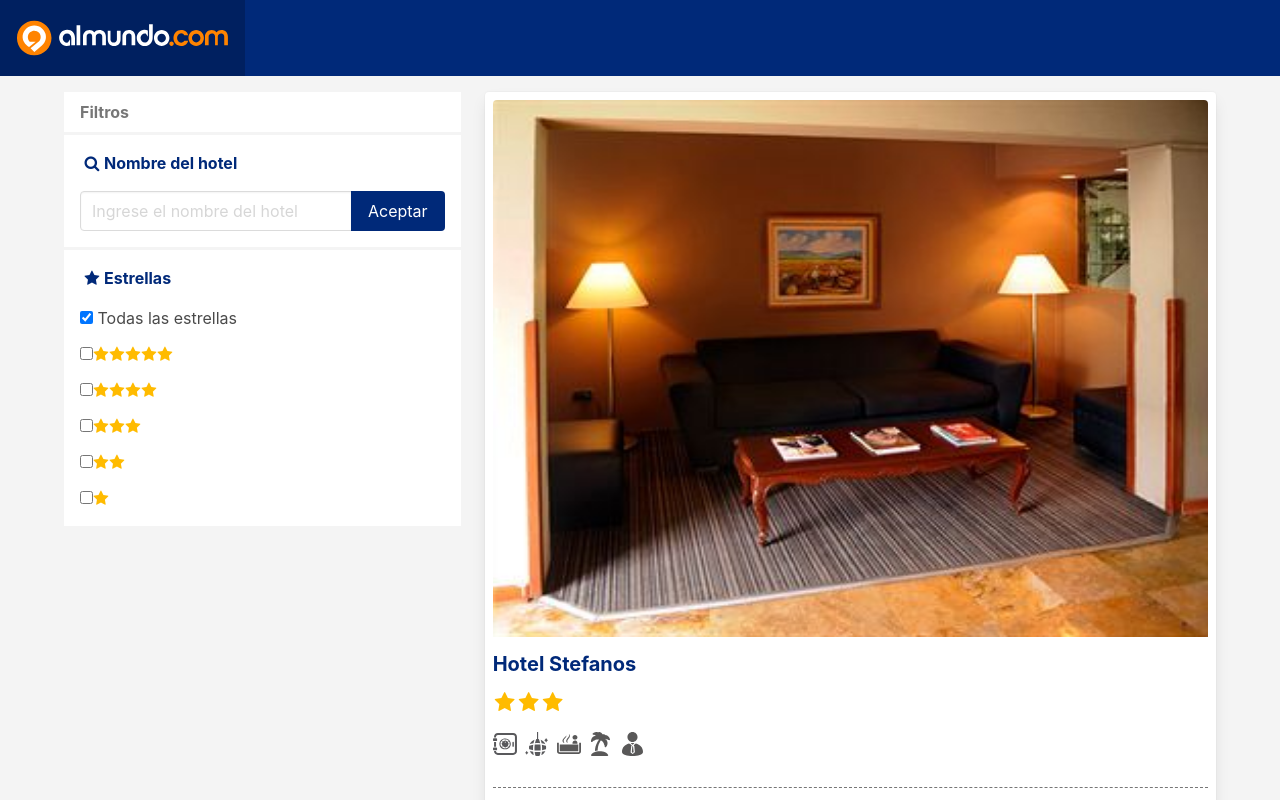
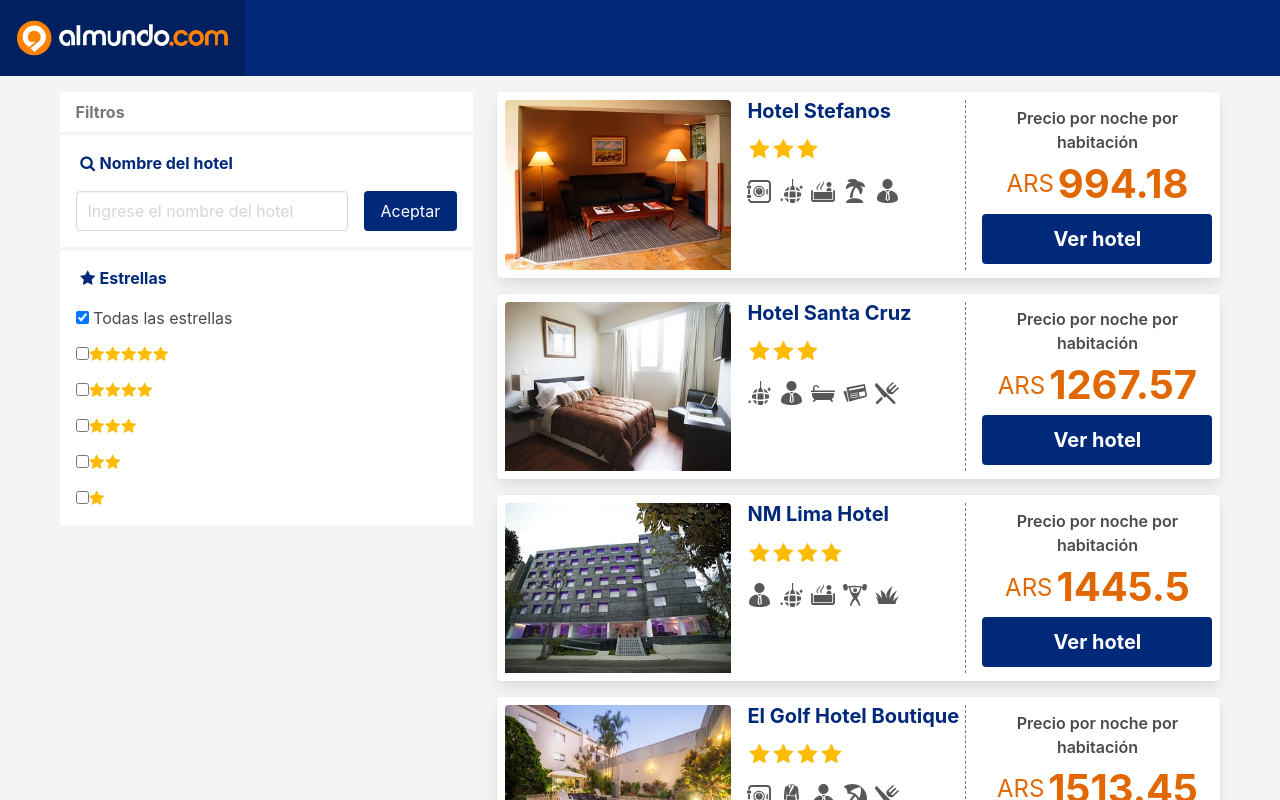
Before and after one commit to dpardox/almundo, an Angular app: page / in a window 1280 px wide. Shown: the top 800 px of the page. Built offline with nearby package versions, Linux system fonts and the light colour scheme.

Commit message:
Responsive tarjetas de hoteles

```diff
--- a/src/app/card/card.component.html
+++ b/src/app/card/card.component.html
@@ -5,7 +5,7 @@
     </figure>
   </div>
   <div class="card-content p-8">
-    <div class="content">
+    <div class="content card-info">
       <h4 class="has-text-primary has-text-weight-bold">{{ hotel.name }}</h4>
 
       <div>
@@ -19,8 +19,12 @@
           <img class="image-fit-contain" [src]="'../../assets/amenities/' + amenity + '.svg'">
         </span>
       </div>
+    </div>
 
-      <hr class="separator separator--dashed">
+    <hr class="separator is-dashed is-horizontal is-hidden-tablet">
+    <div class="separator is-dashed is-vertical is-hidden-mobile mr-16"></div>
+
+    <div class="content card-price">
 
       <p class="has-text-centered has-text-weight-semibold is-marginless">Precio por noche por habitación</p>
 
@@ -29,7 +33,7 @@
         <span class="is-size-2 has-text-weight-bold">{{ hotel.price }}</span>
       </div>
 
-      <a class="button is-primary has-text-weight-bold mb-24 is-medium is-block">Ver hotel</a>
+      <a class="button is-primary has-text-weight-bold mb-24-mobile is-medium is-block">Ver hotel</a>
     </div>
   </div>
 </div>
--- a/src/app/card/card.component.scss
+++ b/src/app/card/card.component.scss
@@ -0,0 +1,32 @@
+@import 'node_modules/bulma/sass/utilities/mixins';
+
+.card {
+  @include mobile {
+    max-width: 370px;
+    margin-left: auto;
+    margin-right: auto;
+  }
+
+  @include tablet {
+    display: flex;
+    width: 100%;
+
+    &-image {
+      width: 360px;
+    }
+
+    &-content {
+      display: flex;
+      width: 100%;
+    }
+
+    &-info {
+      flex: 1;
+    }
+
+    &-price {
+      max-width: 230px;
+      align-self: center;
+    }
+  }
+}
--- a/src/app/filter/filter.component.html
+++ b/src/app/filter/filter.component.html
@@ -20,11 +20,11 @@
       <strong class="has-text-primary">Nombre del hotel</strong>
     </p>
 
-    <div class="field has-addons">
+    <div class="field is-flex">
       <div class="control">
         <input [(ngModel)]="name" class="input" type="text" placeholder="Ingrese el nombre del hotel">
       </div>
-      <div class="control">
+      <div class="control ml-16">
         <a class="button is-primary" (click)="search()">Aceptar</a>
       </div>
     </div>
--- a/src/app/home/home.component.html
+++ b/src/app/home/home.component.html
@@ -1,9 +1,9 @@
-<app-filter class="is-hidden-desktop"></app-filter>
+<app-filter class="is-hidden-widescreen"></app-filter>
 
 <section class="section pt-16">
   <div class="container">
-    <div class="columns is-desktop">
-      <div class="column is-narrow is-hidden-touch">
+    <div class="columns is-desktop is-centered">
+      <div class="column is-narrow is-hidden-touch is-hidden-desktop-only">
         <app-filter [expand]="true" [desktop]="true"></app-filter>
       </div>
       <div class="column">
--- a/src/theme/elements/separator.scss
+++ b/src/theme/elements/separator.scss
@@ -1,7 +1,18 @@
 .separator {
   background-color: transparent;
+  border-color: $grey-darker;
 
-  &--dashed {
-    border-bottom: 1px dashed $grey-darker;
+  &.is-dashed {
+    border-style: dashed;
+  }
+
+  &.is-horizontal {
+    border-width: 0;
+    border-bottom-width: 1px;
+  }
+
+  &.is-vertical {
+    border-width: 0;
+    border-right-width: 1px;
   }
 }
--- a/src/theme/helpers/margin.scss
+++ b/src/theme/helpers/margin.scss
@@ -30,6 +30,12 @@
     @each $size in $margin-sizes {
       &#{$position}-#{$size} {
         margin-#{nth($margin-names, $i)}: #{$size}px !important;
+
+        @include mobile {
+          &-mobile {
+            margin-#{nth($margin-names, $i)}: #{$size}px !important;
+          }
+        }
       }
     }
   }
```
